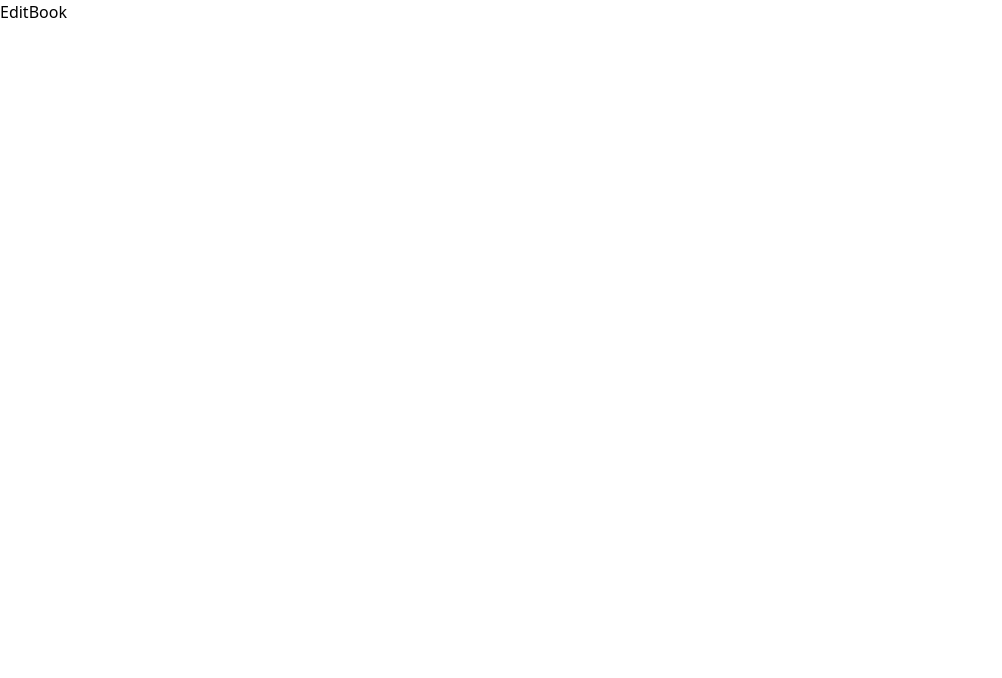
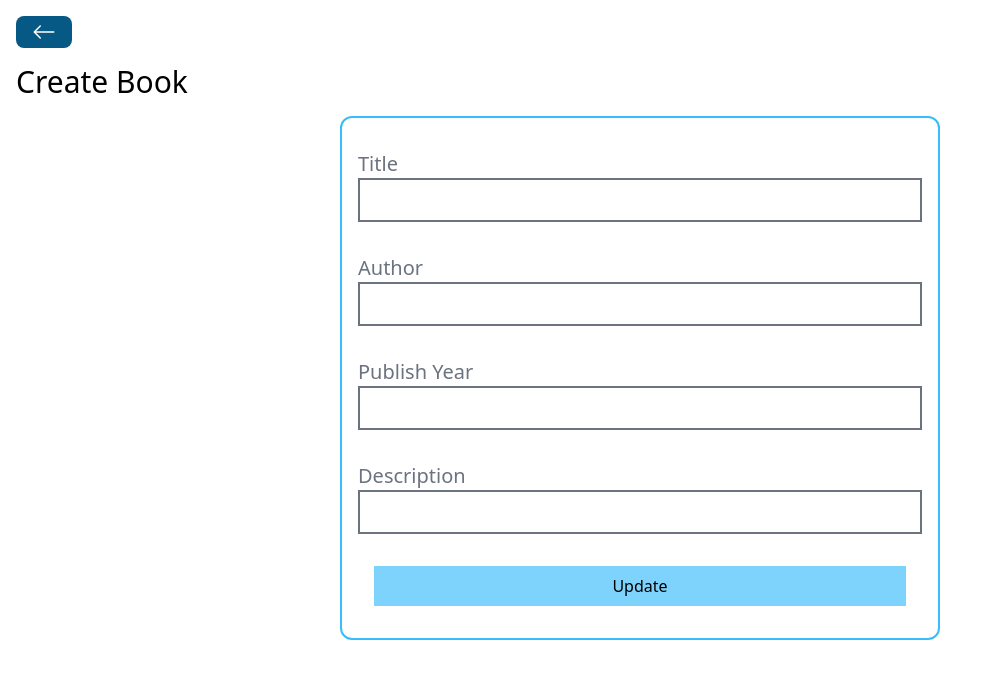
Before and after one commit to iamkoushik1999/Book-Store-Frontend, a React (Vite) app: page /books/edit/1 in a window 1280 px wide. Shown: the top 678 px of the page, without its empty margins (0-1002 px from the left). Built offline with nearby package versions, Linux system fonts and the light colour scheme; no server answers.

Commit message:
feat: Edit Book in React

```diff
--- a/src/pages/EditBook.jsx
+++ b/src/pages/EditBook.jsx
@@ -1,9 +1,107 @@
 // import React from 'react'
+import { useState, useEffect } from 'react';
+import BackButton from '../components/BackButton';
+import Spinner from '../components/Spinner';
+import axios from 'axios';
+import { useNavigate, useParams } from 'react-router-dom';
 
 const EditBook = () => {
+  const [title, setTitle] = useState('');
+  const [author, setAuthor] = useState('');
+  const [publishYear, setPublishYear] = useState('');
+  const [description, setDescription] = useState('');
+  const [loading, setLoading] = useState(false);
+  const navigate = useNavigate();
+
+  const { id } = useParams();
+
+  useEffect(() => {
+    setLoading(true);
+    axios
+      .get(`http://localhost:8888/api/v1/book/${id}`)
+      .then((res) => {
+        setTitle(res.data.title);
+        setAuthor(res.data.author);
+        setPublishYear(res.data.publishYear);
+        setDescription(res.data.description);
+        setLoading(false);
+      })
+      .catch((err) => {
+        console.log(err);
+        setLoading(false);
+        // alert("An Error occured. Please Check console");
+      });
+  }, [id]);
+
+  const handleEditBook = () => {
+    const data = {
+      title,
+      author,
+      publishYear,
+      description,
+    };
+    setLoading(true);
+    axios
+      .put(`http://localhost:8888/api/v1/book/${id}`, data)
+      .then(() => {
+        setLoading(false);
+        navigate('/');
+      })
+      .catch((err) => {
+        console.log(err);
+        setLoading(false);
+        alert('An Error occured. Please Check console');
+      });
+  };
+
   return (
-    <div>EditBook</div>
-  )
-}
+    <div className='p-4'>
+      <BackButton />
+      <h1 className='text-3xl my-4'>Create Book </h1>
+      {loading ? <Spinner /> : ''}
+      <div className='flex flex-col border-2 border-sky-400 rounded-xl w-[600px] p-4 mx-auto'>
+        <div className='my-4'>
+          <label className='text-xl mr-4 text-gray-500'>Title</label>
+          <input
+            type='text'
+            value={title}
+            onChange={(e) => setTitle(e.target.value)}
+            className='border-2 border-gray-500 px-4 py-2 w-full'
+          />
+        </div>
+        <div className='my-4'>
+          <label className='text-xl mr-4 text-gray-500'>Author</label>
+          <input
+            type='text'
+            value={author}
+            onChange={(e) => setAuthor(e.target.value)}
+            className='border-2 border-gray-500 px-4 py-2 w-full'
+          />
+        </div>
+        <div className='my-4'>
+          <label className='text-xl mr-4 text-gray-500'>Publish Year</label>
+          <input
+            type='number'
+            value={publishYear}
+            onChange={(e) => setPublishYear(e.target.value)}
+            className='border-2 border-gray-500 px-4 py-2 w-full'
+          />
+        </div>
+        <div className='my-4'>
+          <label className='text-xl mr-4 text-gray-500'>Description</label>
+          <input
+            type='text'
+            value={description}
+            onChange={(e) => setDescription(e.target.value)}
+            className='border-2 border-gray-500 px-4 py-2 w-full'
+          />
+        </div>
+        <button className='p-2 bg-sky-300 m-4 ' onClick={handleEditBook}>
+          Update
+        </button>
+      </div>
+    </div>
+  );
+};
 
-export default EditBook
+export default EditBook;
```
